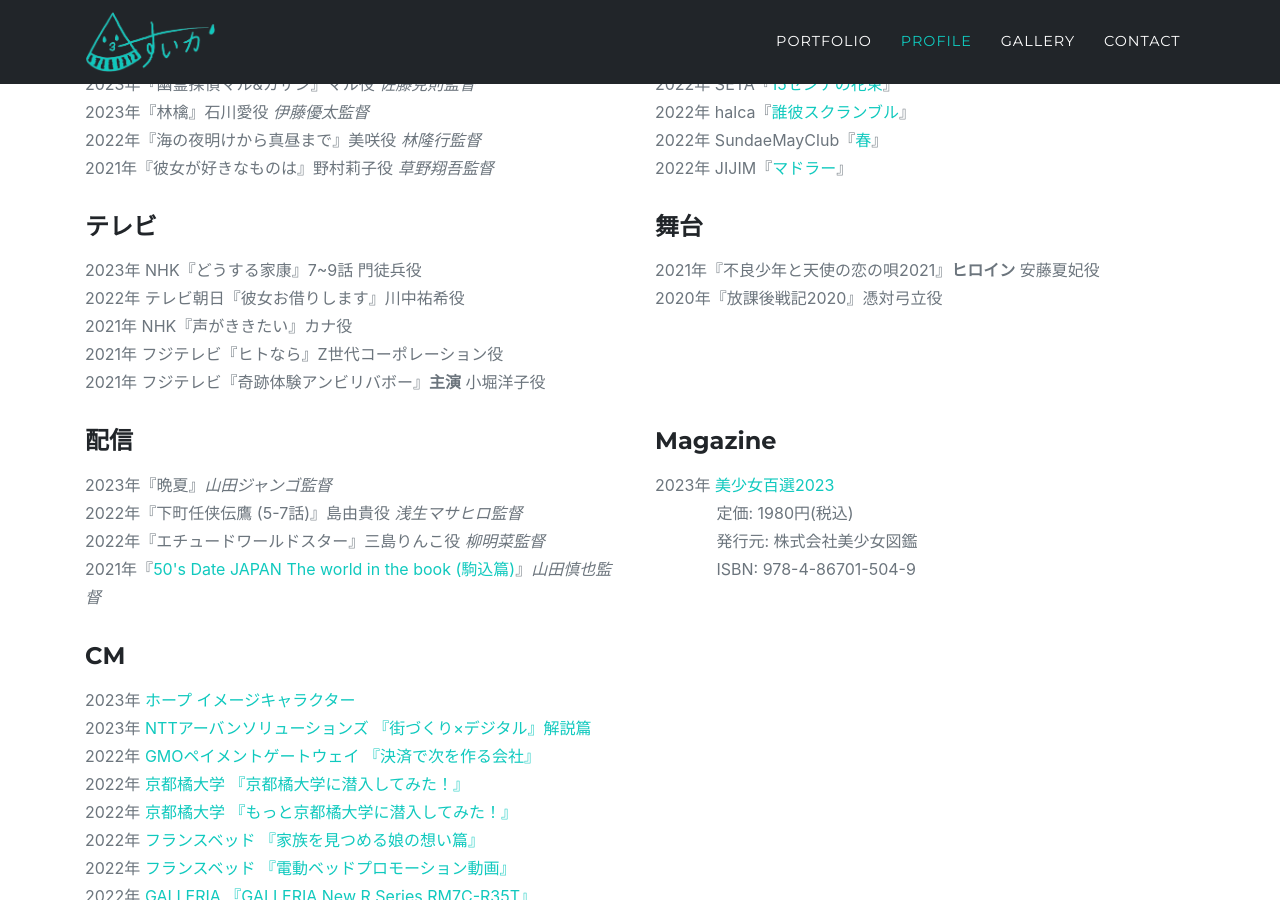
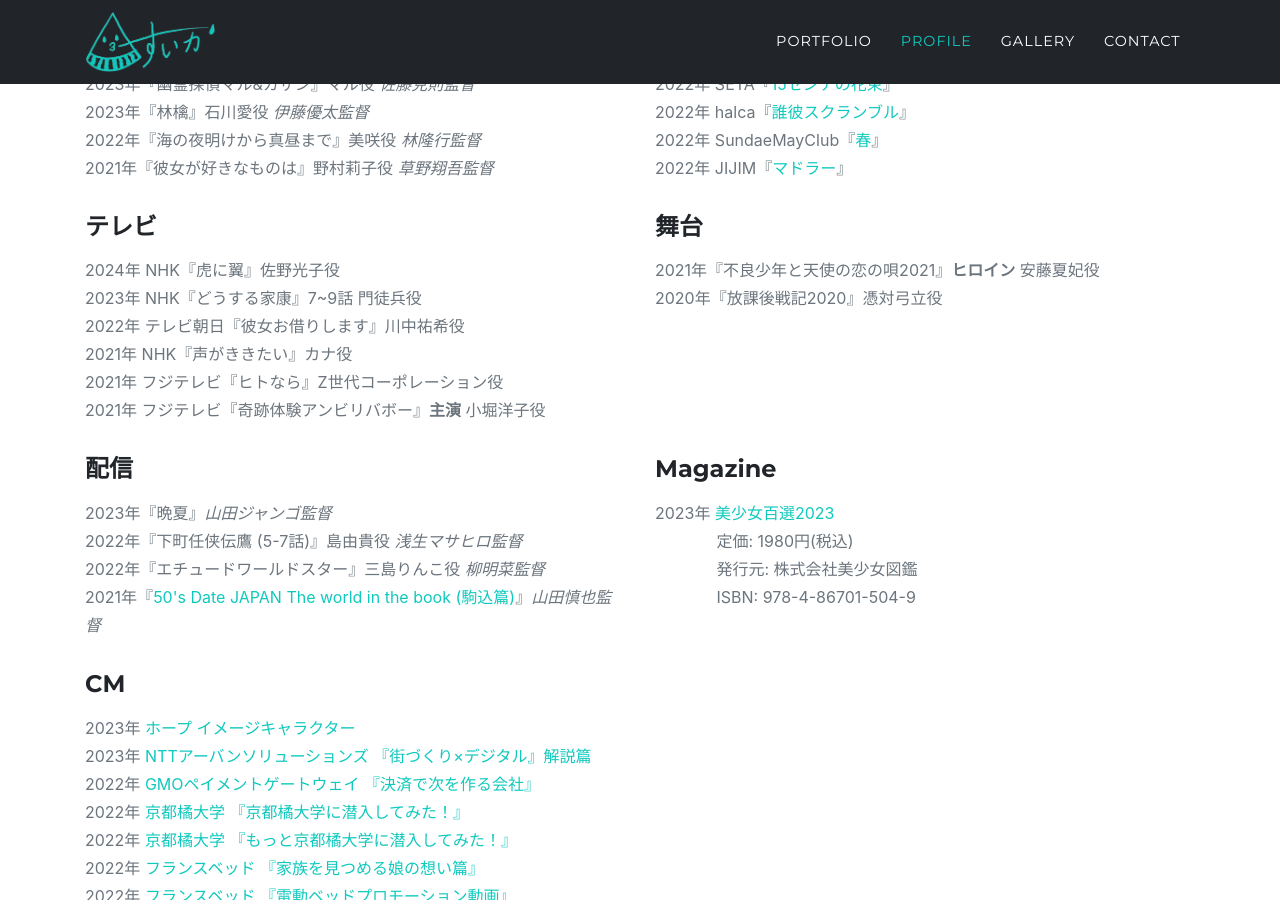
Before and after one commit to Suika0430/Suika0430.github.io, a Jekyll site: the page built from index.md, in a window 1280 px wide and 900 px high, scrolled down 2720 px. Built offline with Jekyll 4.4.1, drawn with Linux system fonts in a browser that asks for light colours; some web fonts are replaced.

Commit message:
Update tv.yaml

```diff
--- a/_data/tv.yaml
+++ b/_data/tv.yaml
@@ -1,3 +1,7 @@
+- title: 虎に翼
+  year: 2024
+  role: 佐野光子
+  ch: NHK
 - title: どうする家康
   year: 2023
   role: 7~9話 門徒兵
```
